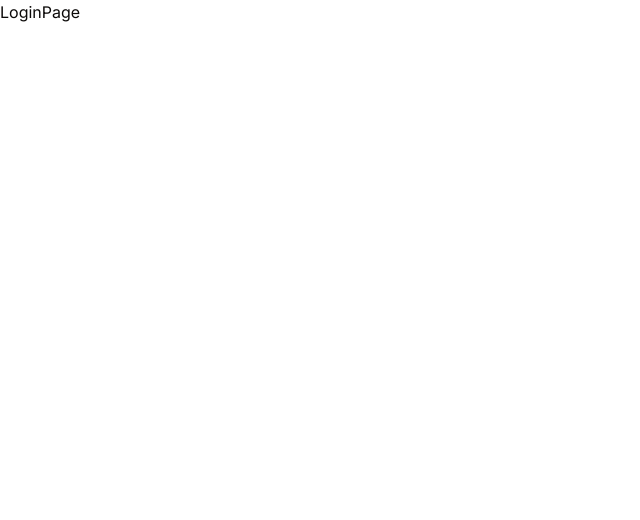
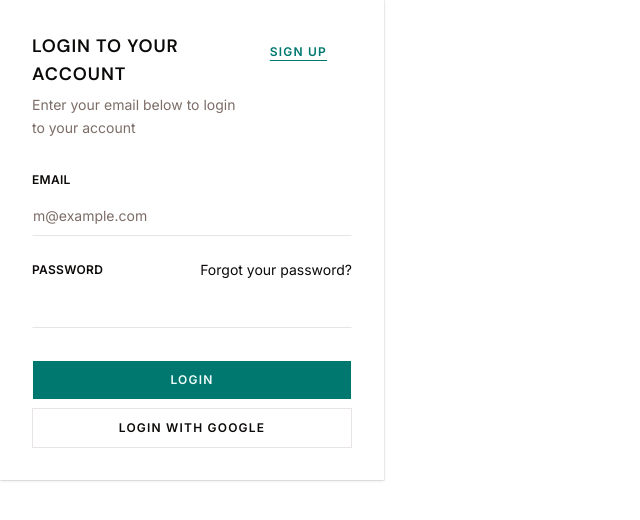
Before and after one commit to umme-Tahazzee/project-nextjs-frontend, a Next.js app: page /login in a window 1280 px wide. Shown: the top 520 px of the page, without its empty margins (0-640 px from the left). Built offline with nearby package versions, Linux system fonts and the light colour scheme.

Commit message:
implement card in login page

```diff
--- a/app/(auth)/login/page.tsx
+++ b/app/(auth)/login/page.tsx
@@ -1,9 +1,63 @@
-import React from 'react'
+import { Button } from "@/components/ui/button"
+import {
+  Card,
+  CardAction,
+  CardContent,
+  CardDescription,
+  CardFooter,
+  CardHeader,
+  CardTitle,
+} from "@/components/ui/card"
+import { Input } from "@/components/ui/input"
+import { Label } from "@/components/ui/label"
 
-const LoginPage = () => {
+export default function LoginPage() {
   return (
-    <div>LoginPage</div>
+    <Card className="w-full max-w-sm">
+      <CardHeader>
+        <CardTitle>Login to your account</CardTitle>
+        <CardDescription>
+          Enter your email below to login to your account
+        </CardDescription>
+        <CardAction>
+          <Button variant="link">Sign Up</Button>
+        </CardAction>
+      </CardHeader>
+      <CardContent>
+        <form>
+          <div className="flex flex-col gap-6">
+            <div className="grid gap-2">
+              <Label htmlFor="email">Email</Label>
+              <Input
+                id="email"
+                type="email"
+                placeholder="m@example.com"
+                required
+              />
+            </div>
+            <div className="grid gap-2">
+              <div className="flex items-center">
+                <Label htmlFor="password">Password</Label>
+                <a
+                  href="#"
+                  className="ml-auto inline-block text-sm underline-offset-4 hover:underline"
+                >
+                  Forgot your password?
+                </a>
+              </div>
+              <Input id="password" type="password" required />
+            </div>
+          </div>
+        </form>
+      </CardContent>
+      <CardFooter className="flex-col gap-2">
+        <Button type="submit" className="w-full">
+          Login
+        </Button>
+        <Button variant="outline" className="w-full">
+          Login with Google
+        </Button>
+      </CardFooter>
+    </Card>
   )
 }
-
-export default LoginPage
--- a/app/(public)/page.tsx
+++ b/app/(public)/page.tsx
@@ -1,10 +1,12 @@
 import { Button } from "@/components/ui/button";
+import { Card } from "@/components/ui/card";
 
 
 export default function Home() {
   return (
     <div>
-        <Button>Click</Button>
+        <Button variant={"outline"}>Click</Button>
+
     </div>
   );
 }
--- /dev/null
+++ b/components/ui/input.tsx
@@ -0,0 +1,20 @@
+import * as React from "react"
+import { Input as InputPrimitive } from "@base-ui/react/input"
+
+import { cn } from "@/lib/utils"
+
+function Input({ className, type, ...props }: React.ComponentProps<"input">) {
+  return (
+    <InputPrimitive
+      type={type}
+      data-slot="input"
+      className={cn(
+        "h-10 w-full min-w-0 border border-transparent border-b-input bg-transparent px-0 py-1 text-base transition-[color,border-color] outline-none file:inline-flex file:h-7 file:border-0 file:bg-transparent file:text-sm file:font-medium file:text-foreground placeholder:text-muted-foreground focus-visible:border-b-ring disabled:pointer-events-none disabled:cursor-not-allowed disabled:opacity-50 aria-invalid:border-b-destructive md:text-sm dark:aria-invalid:border-b-destructive/50",
+        className
+      )}
+      {...props}
+    />
+  )
+}
+
+export { Input }
--- /dev/null
+++ b/components/ui/label.tsx
@@ -0,0 +1,20 @@
+"use client"
+
+import * as React from "react"
+
+import { cn } from "@/lib/utils"
+
+function Label({ className, ...props }: React.ComponentProps<"label">) {
+  return (
+    <label
+      data-slot="label"
+      className={cn(
+        "flex items-center gap-2 text-xs font-semibold tracking-wide uppercase select-none group-data-[disabled=true]:pointer-events-none group-data-[disabled=true]:opacity-50 peer-disabled:cursor-not-allowed peer-disabled:opacity-50 peer-data-[slot=checkbox]:text-sm peer-data-[slot=checkbox]:font-normal peer-data-[slot=checkbox]:tracking-normal peer-data-[slot=checkbox]:normal-case peer-data-[slot=radio-group-item]:text-sm peer-data-[slot=radio-group-item]:font-normal peer-data-[slot=radio-group-item]:tracking-normal peer-data-[slot=radio-group-item]:normal-case peer-data-[slot=switch]:text-sm peer-data-[slot=switch]:font-normal peer-data-[slot=switch]:tracking-normal peer-data-[slot=switch]:normal-case",
+        className
+      )}
+      {...props}
+    />
+  )
+}
+
+export { Label }
```
